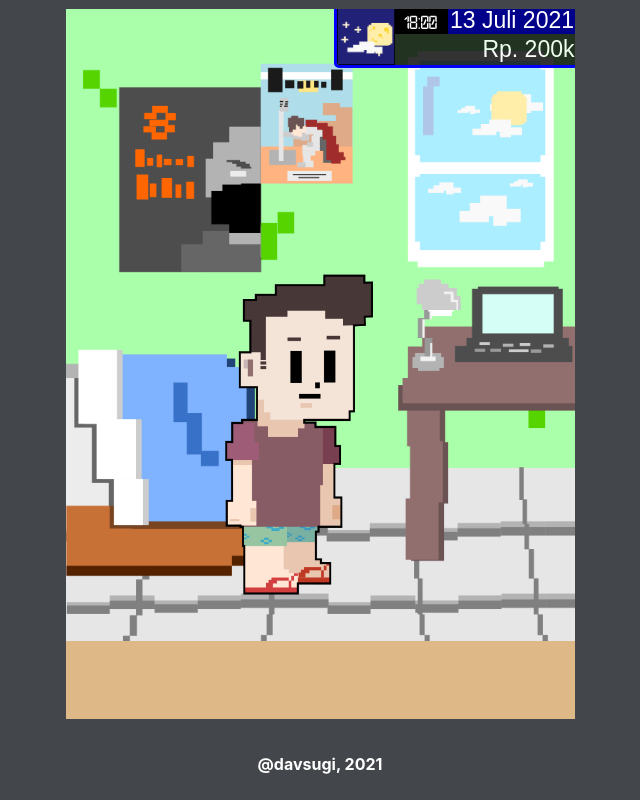
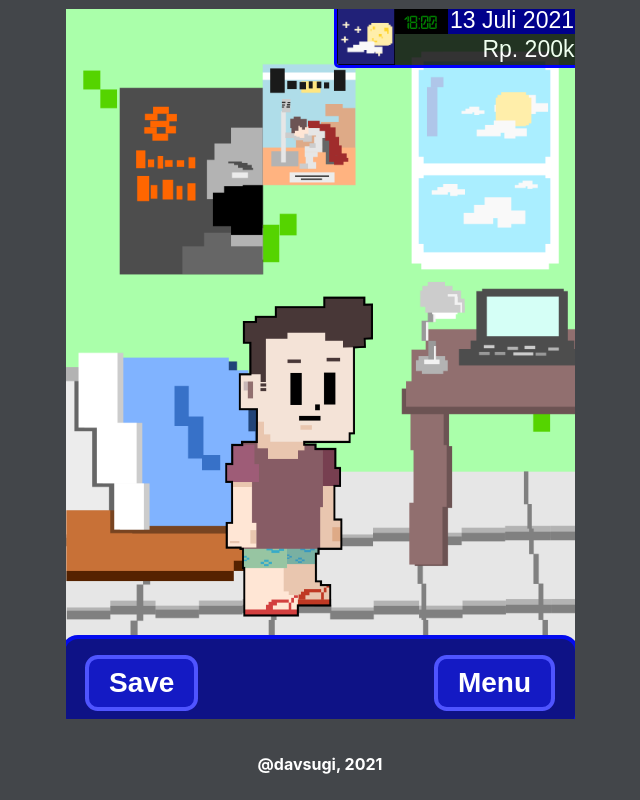
Before and after one commit to davidsugi/game-komika, a React (Create React App) app: page / in a window 1280 px wide. Shown: the whole page, without its empty margins (320-960 px from the left). Built offline with nearby package versions, Linux system fonts and the light colour scheme; a web font is replaced by a local one.

Commit message:
feat: add button

```diff
--- a/src/components/ConsoleComponent/index.tsx
+++ b/src/components/ConsoleComponent/index.tsx
@@ -1,6 +1,5 @@
 import React from 'react'
-import { ConsoleWrapper } from './style';
-
+import { ConsoleWrapper, ButtonWrapper } from './style';
 
 
 interface IConsoleComponentProps {
@@ -10,7 +9,12 @@ interface IConsoleComponentProps {
 const ConsoleComponent = (props:IConsoleComponentProps) => {
     return (
         <ConsoleWrapper>
-
+            <ButtonWrapper>
+                Save
+            </ButtonWrapper>
+            <ButtonWrapper>
+                Menu
+            </ButtonWrapper>
         </ConsoleWrapper>
     )
 }
--- a/src/components/ConsoleComponent/style.ts
+++ b/src/components/ConsoleComponent/style.ts
@@ -1,8 +1,50 @@
 import styled from 'styled-components';
 
 export const ConsoleWrapper = styled.div`
-   width: 100%;
-    height: 11vw;
+    width: 90vw;
+    height: 16vw;
     background: burlywood;
     flex: 1;
+    background: rgba(14,18,134,1);
+    border: rgba(3,11,238,1) solid 4px;
+    border-radius: 17px;
+    position: absolute;
+    bottom: -11px;
+    padding-left: 5vw;
+    padding-right: 5vw;
+    @media (min-width: 500px) {
+        padding-left: 20px;
+        padding-right: 20px;
+        height: 87px;
+    }
+    display: flex;
+    align-items: center;
+    max-width: 470px;
+    justify-content: space-between;
 `;
+
+export const ButtonWrapper = styled.div`
+    color: white;
+    background: rgba(20,26,196,1);
+    border: rgba(79,84,255,1) solid 4px;
+    font-size: 6vw;
+    font-weight: bold;
+    font-family: Bit,Arial,serif;
+
+    padding: 1.5vw;
+    padding-left: 3vw;
+    padding-right: 3vw;
+    border-radius: 1vw;
+    @media (min-width: 500px) {
+        padding: 8px;
+        padding-left: 20px;
+        padding-right: 20px;
+        font-size: 28px;
+    }
+
+    :active {
+        border: rgba(67,72,213,1) solid 4px;
+        color: rgba(138,141,231,1);
+        background: rgba(14,18,134,1);
+    }
+`;
--- a/src/components/HeaderComponent/style.ts
+++ b/src/components/HeaderComponent/style.ts
@@ -54,14 +54,14 @@ export const DateComp = styled.div`
   color: white;
   font-size: 4vw;
   @media (min-width: 500px) {
-          font-size: 23px;
+    font-size: 23px;
   }
 `;
 
 export const TimeComp = styled.div`
   width: 12vw;
   background: black;
-  color: white;
+  color: green;
   align-items: center;
   justify-content: center;
   font-family: Watch, Arial, serif !important;
--- a/src/components/ScreenComponent/style.ts
+++ b/src/components/ScreenComponent/style.ts
@@ -15,4 +15,8 @@ export const ScreenWrapper = styled.div`
     position: relative;
     align-items: end;
     justify-content: center;
+    margin-bottom: 11vw;
+    @media (min-width: 500px) {
+      margin-bottom: 56px;
+    }
 `;
```
